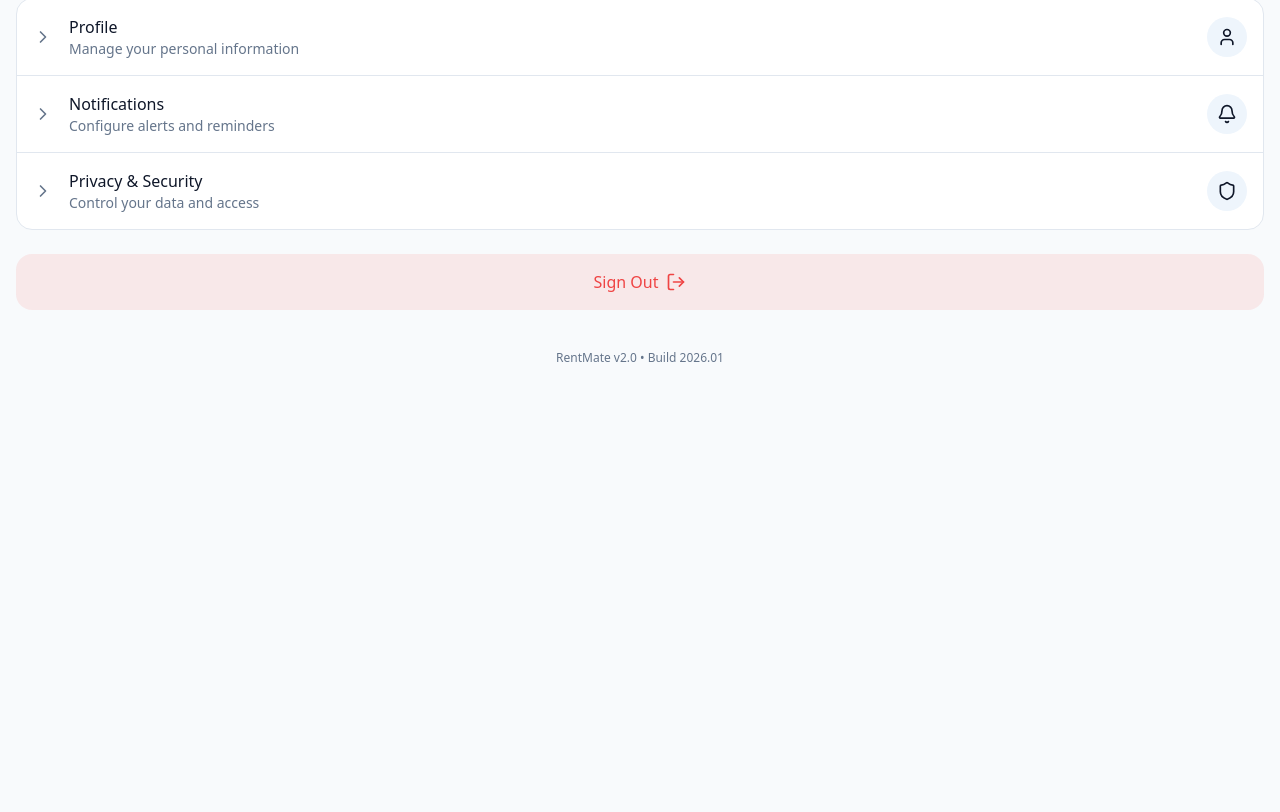
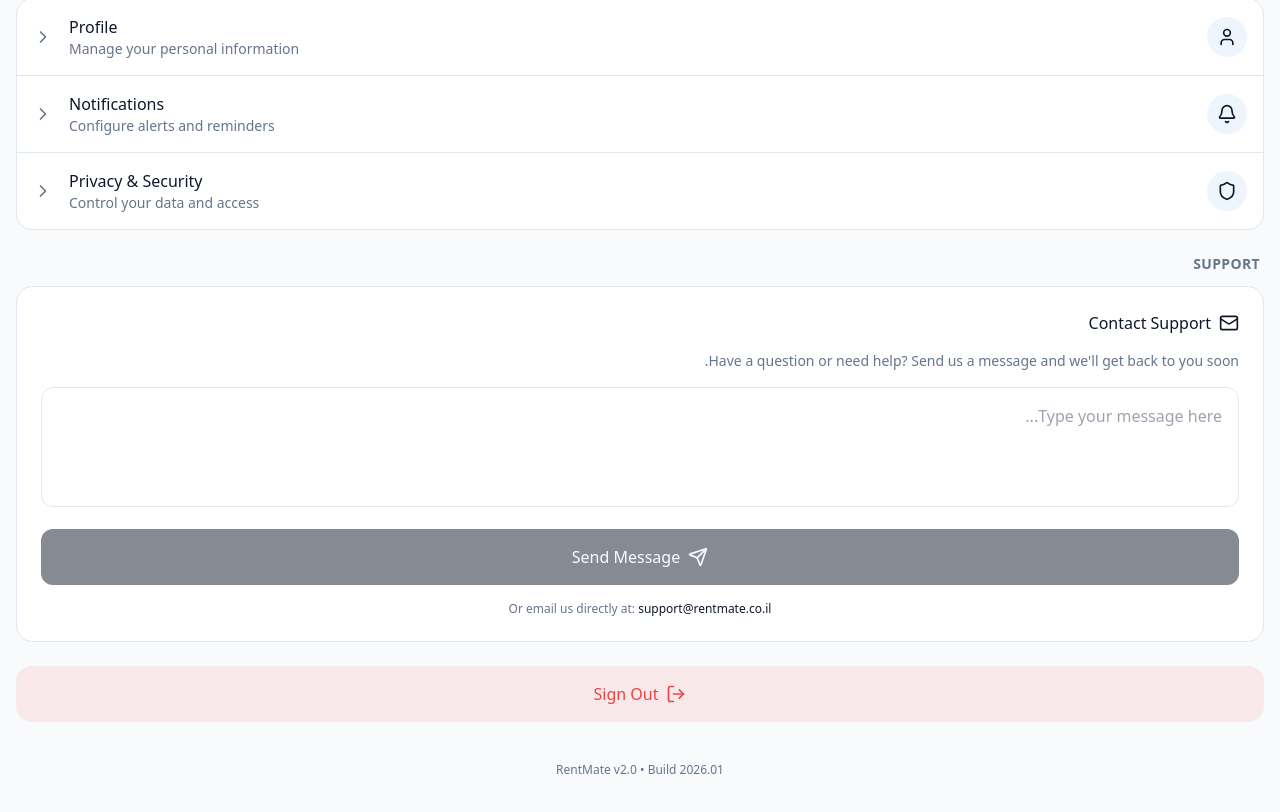
Before and after one commit to rubishance/RentMate, a React (Vite) app: page /settings in a window 1280 px wide. Shown: the part 879-1691 px from the top of the page. Before the commit the page ends 1421 px from the top, so only its background shows below. Built offline with nearby package versions, Linux system fonts and the light colour scheme; no server answers.

Commit message:
Add contact form to Settings page

```diff
--- a/src/pages/Settings.tsx
+++ b/src/pages/Settings.tsx
@@ -1,7 +1,7 @@
 import { useState, useEffect } from 'react';
 import { supabase } from '../lib/supabase';
 import logoFinalCleanV2 from '../assets/logo-final-clean-v2.png';
-import { User, Bell, Shield, LogOut, ChevronRight, Languages, Check } from 'lucide-react';
+import { User, Bell, Shield, LogOut, ChevronRight, Languages, Check, Mail, Send } from 'lucide-react';
 import { useUserPreferences } from '../contexts/UserPreferencesContext';
 import type { Language, Gender } from '../types/database';
 import { EditProfileModal, NotificationsSettingsModal } from '../components/modals/EditProfileModal';
@@ -19,6 +19,9 @@ export function Settings() {
 
     const [isEditProfileOpen, setIsEditProfileOpen] = useState(false);
     const [isNotificationsOpen, setIsNotificationsOpen] = useState(false);
+    const [contactMessage, setContactMessage] = useState('');
+    const [isSendingMessage, setIsSendingMessage] = useState(false);
+    const [messageSent, setMessageSent] = useState(false);
 
     useEffect(() => {
         fetchUserData();
@@ -71,6 +74,56 @@ export function Settings() {
             ]
         }
     ];
+
+    const handleSendMessage = async () => {
+        if (!contactMessage.trim()) return;
+
+        setIsSendingMessage(true);
+
+        try {
+            // Get current user
+            const { data: { user } } = await supabase.auth.getUser();
+            if (!user) throw new Error('Not authenticated');
+
+            // Save message to database
+            const { error: dbError } = await supabase
+                .from('contact_messages')
+                .insert({
+                    user_id: user.id,
+                    user_name: userData.full_name || 'RentMate User',
+                    user_email: userData.email || user.email,
+                    message: contactMessage,
+                    status: 'new'
+                });
+
+            if (dbError) throw dbError;
+
+            // Send email notification via Edge Function
+            const { error: emailError } = await supabase.functions.invoke('send-contact-email', {
+                body: {
+                    user_id: user.id,
+                    user_name: userData.full_name || 'RentMate User',
+                    user_email: userData.email || user.email,
+                    message: contactMessage
+                }
+            });
+
+            if (emailError) {
+                console.error('Email notification failed:', emailError);
+                // Don't throw - message is saved even if email fails
+            }
+
+            // Show success
+            setMessageSent(true);
+            setContactMessage('');
+            setTimeout(() => setMessageSent(false), 3000);
+        } catch (error) {
+            console.error('Error sending message:', error);
+            alert('Failed to send message. Please try again.');
+        } finally {
+            setIsSendingMessage(false);
+        }
+    };
 
     return (
         <div className="space-y-6 pb-20 px-4 pt-6">
@@ -215,6 +268,54 @@ export function Settings() {
                 </div>
             ))}
 
+            {/* Contact Support Section */}
+            <div className="space-y-3">
+                <h2 className="text-sm font-semibold text-muted-foreground uppercase tracking-wide px-1">
+                    Support
+                </h2>
+                <div className="bg-card border border-border rounded-2xl p-6 space-y-4">
+                    <div className="flex items-center gap-2">
+                        <Mail className="w-5 h-5 text-foreground" />
+                        <label className="font-medium text-foreground">Contact Support</label>
+                    </div>
+                    <p className="text-sm text-muted-foreground">
+                        Have a question or need help? Send us a message and we'll get back to you soon.
+                    </p>
+                    <textarea
+                        value={contactMessage}
+                        onChange={(e) => setContactMessage(e.target.value)}
+                        placeholder="Type your message here..."
+                        className="w-full min-h-[120px] p-4 border border-border rounded-xl resize-none focus:outline-none focus:ring-2 focus:ring-primary/50 transition-all"
+                        disabled={isSendingMessage}
+                    />
+                    <button
+                        onClick={handleSendMessage}
+                        disabled={!contactMessage.trim() || isSendingMessage}
+                        className="w-full flex items-center justify-center gap-2 p-4 bg-primary text-primary-foreground rounded-xl font-medium hover:bg-primary/90 transition-colors disabled:opacity-50 disabled:cursor-not-allowed"
+                    >
+                        {isSendingMessage ? (
+                            <>
+                                <div className="w-5 h-5 border-2 border-white/30 border-t-white rounded-full animate-spin" />
+                                Sending...
+                            </>
+                        ) : messageSent ? (
+                            <>
+                                <Check className="w-5 h-5" />
+                                Message Sent!
+                            </>
+                        ) : (
+                            <>
+                                <Send className="w-5 h-5" />
+                                Send Message
+                            </>
+                        )}
+                    </button>
+                    <p className="text-xs text-muted-foreground text-center">
+                        Or email us directly at: <a href="mailto:support@rentmate.co.il" className="text-primary hover:underline">support@rentmate.co.il</a>
+                    </p>
+                </div>
+            </div>
+
             {/* Logout Button */}
             <button
                 onClick={async () => {
```
Also changed, not shown: 2 other files (tests, documents, lock files or other folders).
